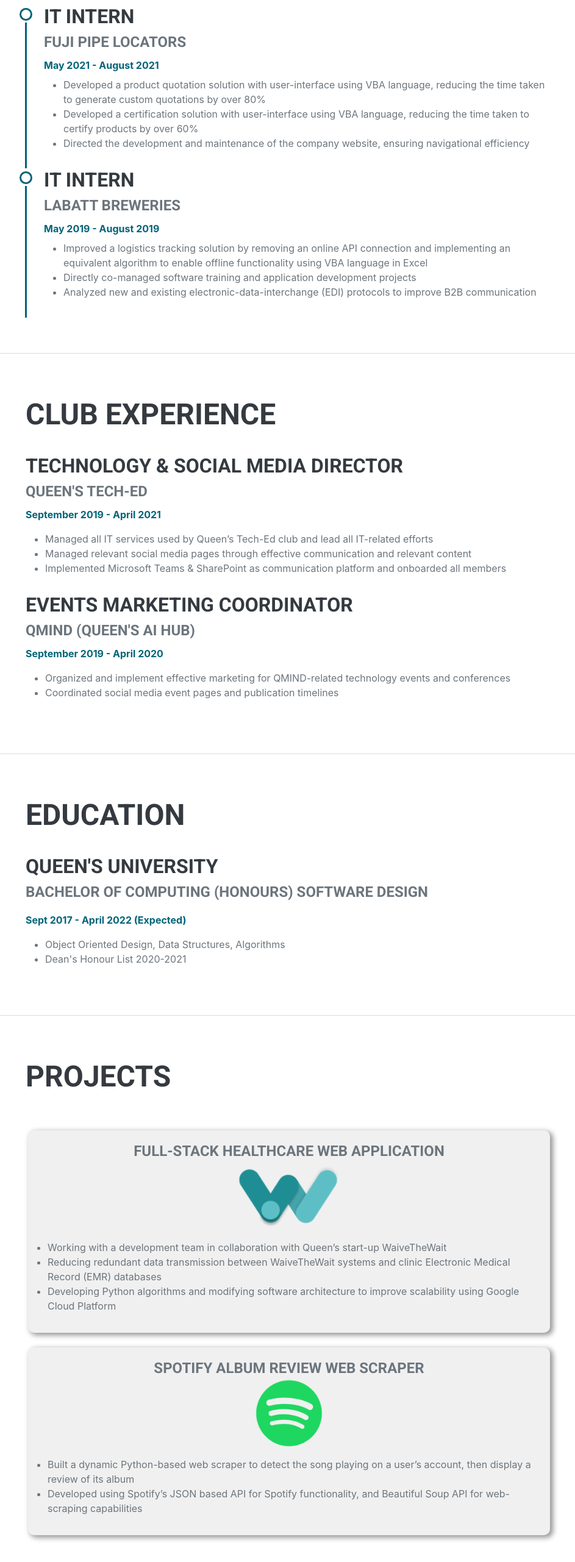
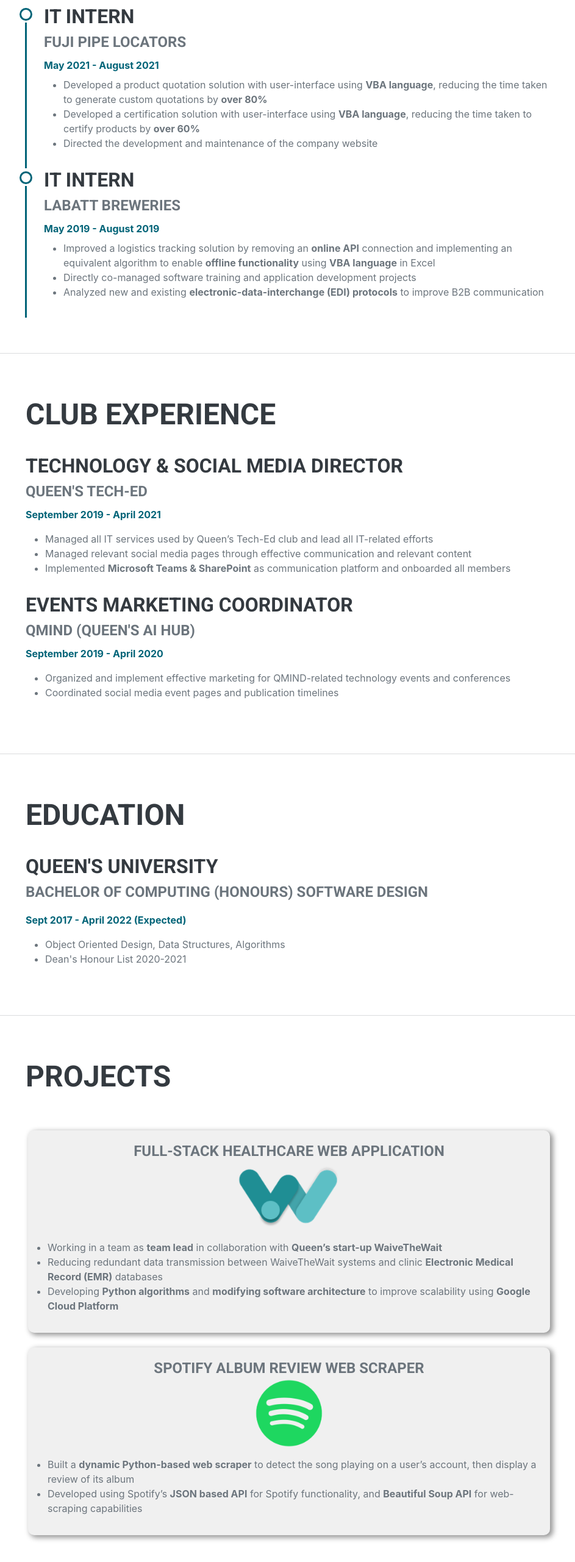
Before and after one commit to pradnyaputra/pradnyaputra.github.io, a plain HTML site: page index.html in a window 1280 px wide. Shown: the part 958-3520 px from the top of the page at 61% size, without its empty margins (326-1269 px from the left). Drawn offline with nearby package versions, Linux system fonts and the light colour scheme; a web font is replaced by a local one.

Commit message:
updated experience descriptions

```diff
--- a/index.html
+++ b/index.html
@@ -72,9 +72,9 @@
                             <div class="text-primary mb-2"><b>May 2021 - August 2021</b></div>
                             <p>
                               <ul>
-                                <li>Developed a product quotation solution with user-interface using VBA language, reducing the time taken to generate custom quotations by over 80%</li>
-                                <li>Developed a certification solution with user-interface using VBA language, reducing the time taken to certify products by over 60%</li>
-                                <li>Directed the development and maintenance of the company website, ensuring navigational efficiency</li>
+                                <li>Developed a product quotation solution with user-interface using <b>VBA language</b>, reducing the time taken to generate custom quotations by <b>over 80%</b></li>
+                                <li>Developed a certification solution with user-interface using <b>VBA language</b>, reducing the time taken to certify products by <b>over 60%</b></li>
+                                <li>Directed the development and maintenance of the company website</li>
                               </ul>
                             </p>
                           </div>
@@ -87,9 +87,9 @@
                             <div class="subheading mb-2">Labatt Breweries</div>
                             <div class="text-primary mb-2"><b>May 2019 - August 2019</b></div>
                             <p><ul>
-                              <li>Improved a logistics tracking solution by removing an online API connection and implementing an equivalent algorithm to enable offline functionality using VBA language in Excel</li>
+                              <li>Improved a logistics tracking solution by removing an <b>online API</b> connection and implementing an equivalent algorithm to enable <b>offline functionality</b> using <b>VBA language</b> in Excel</li>
                               <li>Directly co-managed software training and application development projects</li>
-                              <li>Analyzed new and existing electronic-data-interchange (EDI) protocols to improve B2B communication</li>
+                              <li>Analyzed new and existing <b>electronic-data-interchange (EDI) protocols</b> to improve B2B communication</li>
                             </ul>
                           </p>
                           </div>
@@ -112,7 +112,7 @@
                               <ul>
                                 <li>Managed all IT services used by Queen’s Tech-Ed club and lead all IT-related efforts</li>
                                 <li>Managed relevant social media pages through effective communication and relevant content</li>
-                                <li>Implemented Microsoft Teams & SharePoint as communication platform and onboarded all members</li>
+                                <li>Implemented <b>Microsoft Teams & SharePoint</b> as communication platform and onboarded all members</li>
                               </ul>
                             </p>
                         </div>
@@ -164,9 +164,9 @@
                         <div class="projectimg"><img  class="projectimg" src="assets/img/WaiveTheWaitLogo.png" alt="WaiveTheWait Logo"></div>
                         <p>
                           <ul class="projdesc">
-                            <li>Working with a development team in collaboration with Queen’s start-up WaiveTheWait</li>
-                            <li>Reducing redundant data transmission between WaiveTheWait systems and clinic Electronic Medical Record (EMR) databases</li>
-                            <li>Developing Python algorithms and modifying software architecture to improve scalability using Google Cloud Platform</li>
+                            <li>Working in a team as <b>team lead</b> in collaboration with <b>Queen’s start-up WaiveTheWait</b></li>
+                            <li>Reducing redundant data transmission between WaiveTheWait systems and clinic <b>Electronic Medical Record (EMR)</b> databases</li>
+                            <li>Developing <b>Python algorithms</b> and <b>modifying software architecture</b> to improve scalability using <b>Google Cloud Platform</b></li>
                           </ul>
                         </p>
                         </div>
@@ -175,8 +175,8 @@
                             <div class="projectimg"><img  class="projectimg" src="assets/img/SpotifyLogo.png" alt="Spotify Logo"></div>
                             <p>
                               <ul class="projdesc">
-                                <li>Built a dynamic Python-based web scraper to detect the song playing on a user’s account, then display a review of its album</li>
-                                <li>Developed using Spotify’s JSON based API for Spotify functionality, and Beautiful Soup API for web-scraping capabilities</li>
+                                <li>Built a <b>dynamic Python-based web scraper</b> to detect the song playing on a user’s account, then display a review of its album</li>
+                                <li>Developed using Spotify’s <b>JSON based API</b> for Spotify functionality, and <b>Beautiful Soup API</b> for web-scraping capabilities</li>
                               </ul>
                             </p>
                           </div>
```
